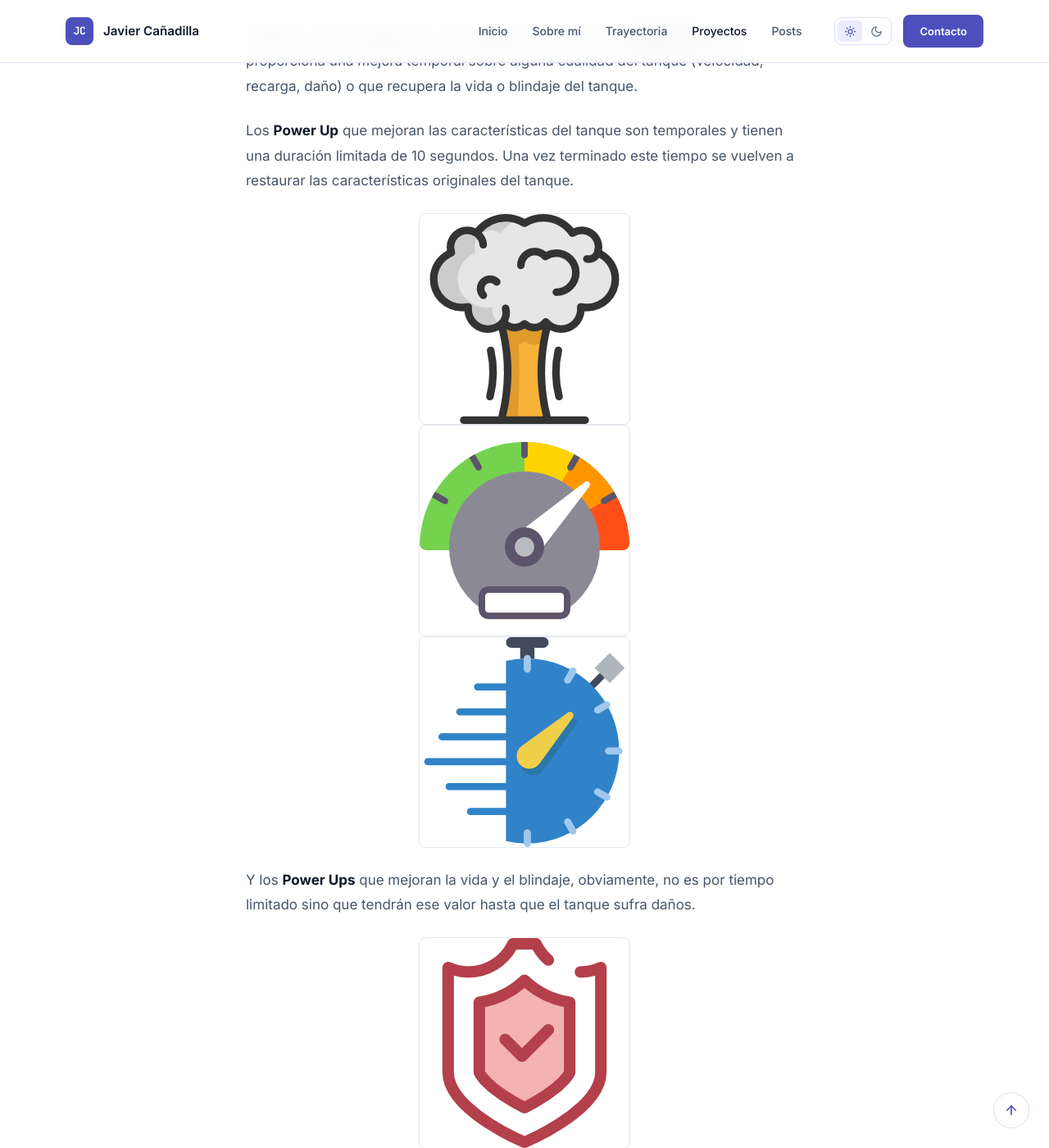
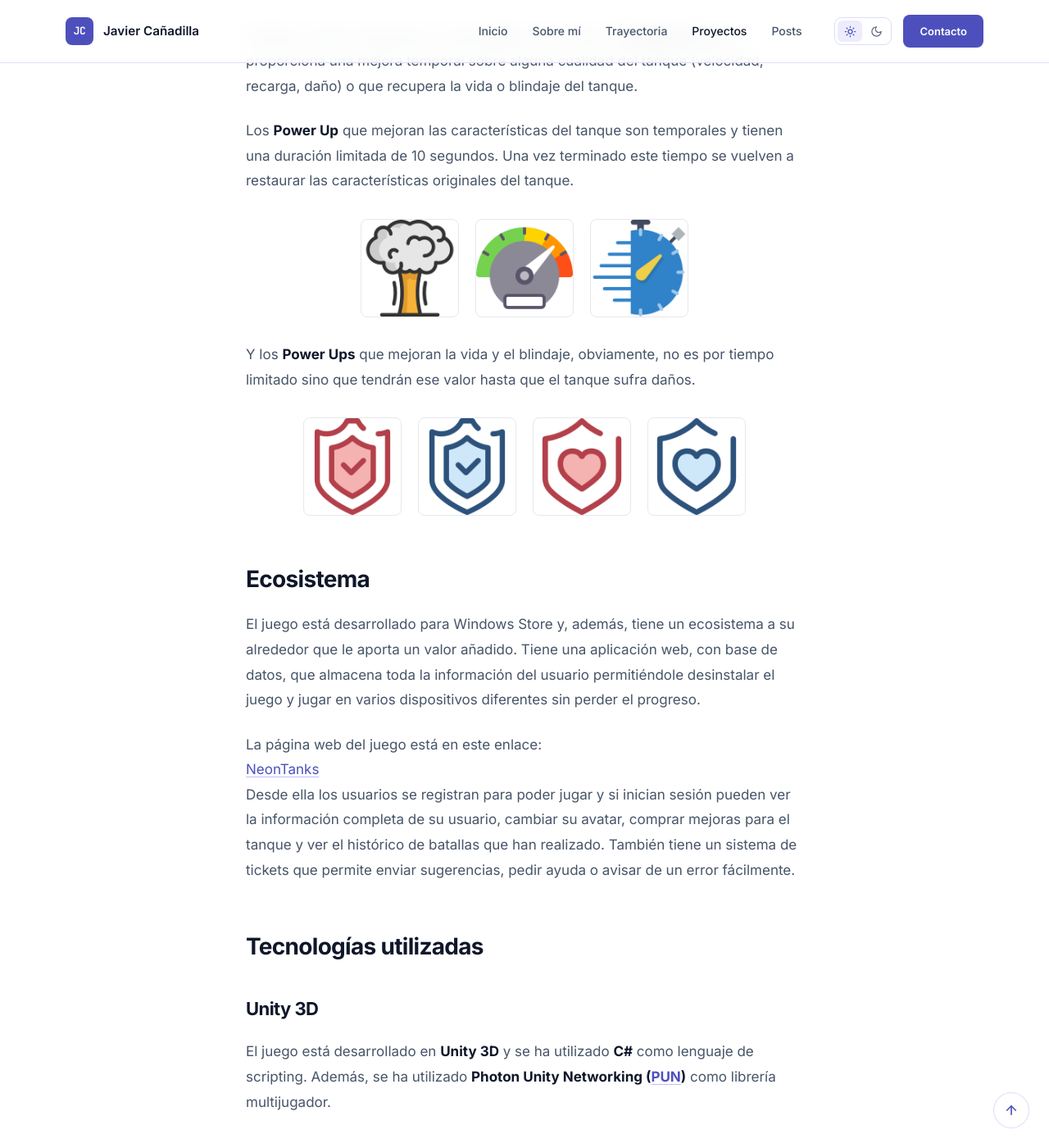
Before and after one commit to jcanadilla/jcanadilla.github.io, a Jekyll site: the page built from _projects/3-neontanks.md, in a window 1280 px wide and 1400 px high, scrolled down 3408 px. Shown: the whole window at 82% size. Built offline with Jekyll 4.4.1, drawn with Linux system fonts in a browser that asks for light colours; comment, search, counter and statistics services are not loaded.

Commit message:
Fix stacked Power Up icons on Neon Tanks project page
The global img{display:block} rule from the redesign broke the old
Bootstrap-based .text-center/.img-120x120 markup, so the power-up
icons stacked vertically instead of sitting in a row. Add an
.icon-row flex layout with responsive breakpoints so the icons stay
evenly distributed and shrink on tablets/phones.

Co-Authored-By: Claude Sonnet 5 <noreply@anthropic.com>
Claude-Session: https://claude.ai/code/session_01VcnGyP6d5AgCZJaTUib3CG

```diff
--- a/_projects/3-neontanks.md
+++ b/_projects/3-neontanks.md
@@ -46,19 +46,19 @@ Además, cada 10 segundos a cada jugador se le activa un **Power Up** que le pro
 
 Los **Power Up** que mejoran las características del tanque son temporales y tienen una duración limitada de 10 segundos. Una vez terminado este tiempo se vuelven a restaurar las características originales del tanque.
 
-<p class="text-center">
-  <img class="img-120x120" src="{{site.url}}/assets/images/projects/neontanks/damage.png"/>
-  <img class="img-120x120" src="{{site.url}}/assets/images/projects/neontanks/speed.png"/>
-  <img class="img-120x120" src="{{site.url}}/assets/images/projects/neontanks/reload.png"/>
+<p class="icon-row">
+  <img src="{{site.url}}/assets/images/projects/neontanks/damage.png"/>
+  <img src="{{site.url}}/assets/images/projects/neontanks/speed.png"/>
+  <img src="{{site.url}}/assets/images/projects/neontanks/reload.png"/>
 </p>
 
 Y los **Power Ups** que mejoran la vida y el blindaje, obviamente, no es por tiempo limitado sino que tendrán ese valor hasta que el tanque sufra daños.
 
-<p class="text-center">
-  <img class="img-120x120" src="{{site.url}}/assets/images/projects/neontanks/shield.png"/>
-  <img class="img-120x120" src="{{site.url}}/assets/images/projects/neontanks/shield_blue.png"/>
-  <img class="img-120x120" src="{{site.url}}/assets/images/projects/neontanks/hp.png"/>
-  <img class="img-120x120" src="{{site.url}}/assets/images/projects/neontanks/hp_blue.png"/>
+<p class="icon-row">
+  <img src="{{site.url}}/assets/images/projects/neontanks/shield.png"/>
+  <img src="{{site.url}}/assets/images/projects/neontanks/shield_blue.png"/>
+  <img src="{{site.url}}/assets/images/projects/neontanks/hp.png"/>
+  <img src="{{site.url}}/assets/images/projects/neontanks/hp_blue.png"/>
 </p>
 
 ## Ecosistema
--- a/_sass/_prose.scss
+++ b/_sass/_prose.scss
@@ -93,6 +93,29 @@
 	border: 1px solid var(--line);
 	margin-left: auto;
 	margin-right: auto;
+}
+
+.prose .icon-row {
+	display: flex;
+	flex-wrap: wrap;
+	justify-content: center;
+	align-items: center;
+	gap: 20px;
+	margin: 1.8em 0;
+}
+.prose .icon-row img {
+	width: 120px;
+	height: 120px;
+	flex: 0 1 120px;
+	margin: 0;
+}
+@media (max-width: 560px) {
+	.prose .icon-row { gap: 12px; }
+	.prose .icon-row img { width: 72px; height: 72px; flex-basis: 72px; }
+}
+@media (max-width: 400px) {
+	.prose .icon-row { gap: 8px; }
+	.prose .icon-row img { width: 60px; height: 60px; flex-basis: 60px; }
 }
 
 .prose hr { margin: 2.4em 0; }
```
